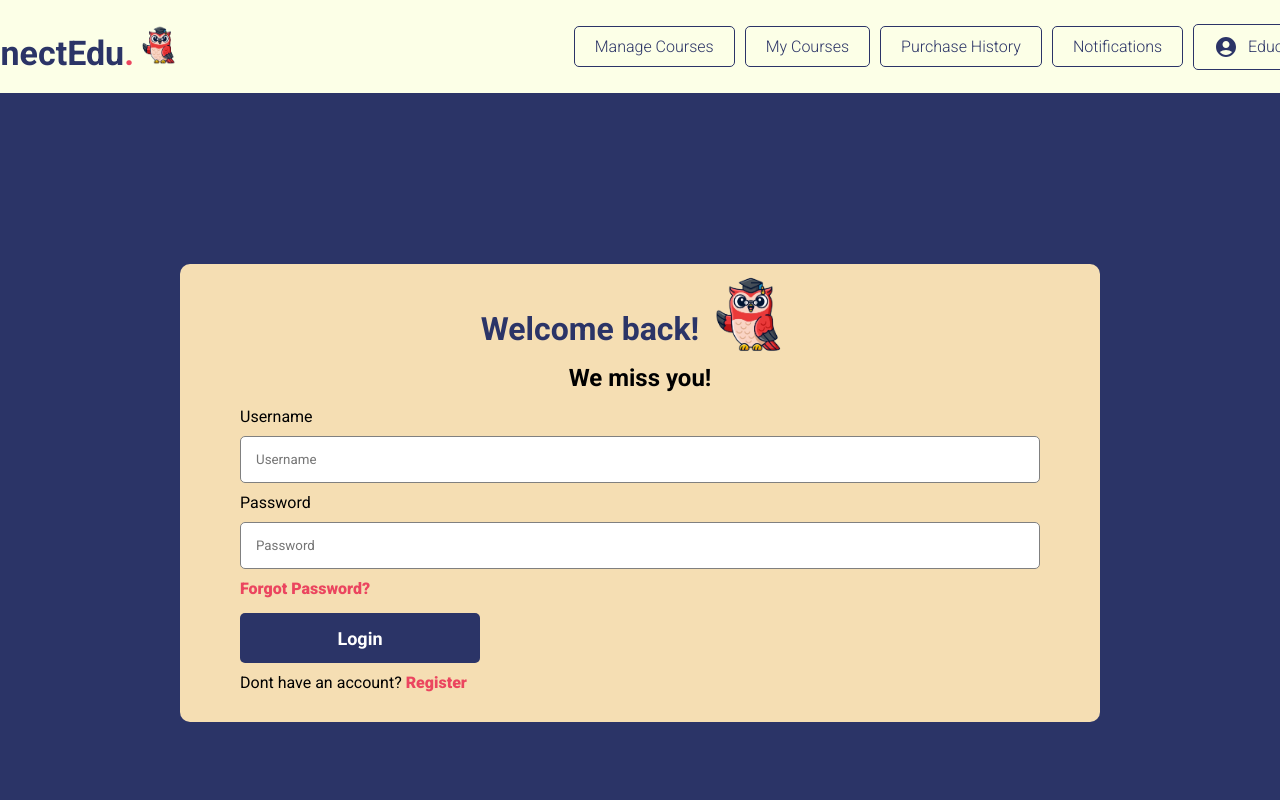
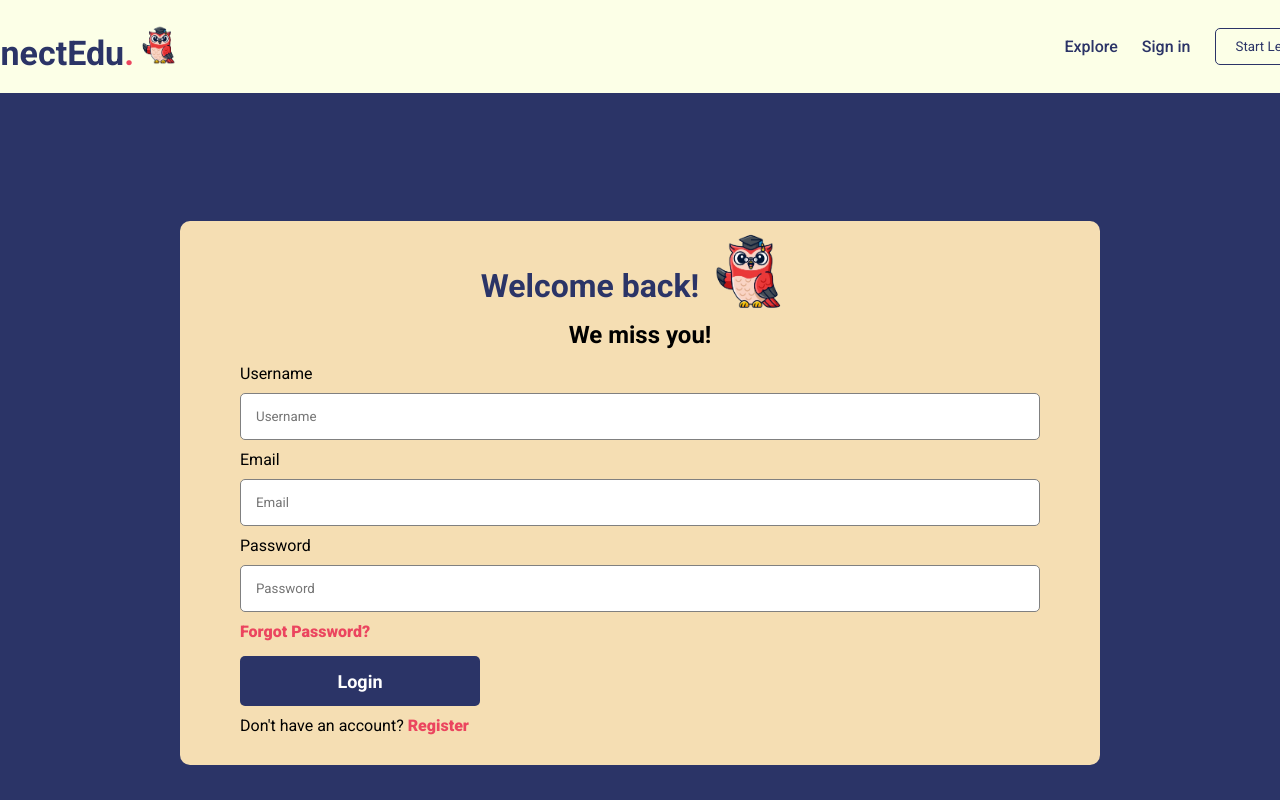
Before and after one commit to Aaron2k02/ConnectEdu, a React (Vite) app in the folder connectedu/: page /login in a window 1280 px wide. Shown: the top 800 px of the page. Built offline with nearby package versions, Linux system fonts and the light colour scheme.

Commit message:
Added local login, logout, update page navigation init

```diff
--- a/connectedu/src/App.jsx
+++ b/connectedu/src/App.jsx
@@ -42,6 +42,17 @@ import EducatorRegister from "./pages/register/educatorsRegister";
 
 function App() {
 
+  //Handle local login annd logout
+  const [currentUser, setCurrentUser] = useState(null);
+
+  const handleLogin = (user) => {
+    setCurrentUser(user);
+  };
+
+  const handleLogout = () => {
+    setCurrentUser(null);
+  };
+
   const [selectedCategory, setSelectedCategory] = useState("");
 
   const filterCoursesByCategory = (category) => {
@@ -51,7 +62,7 @@ function App() {
   const Layout = () => {
     return (
       <div className="app">
-        <Navbar filterCoursesByCategory={filterCoursesByCategory} />
+        <Navbar filterCoursesByCategory={filterCoursesByCategory} currentUser={currentUser} handleLogout={handleLogout} />
         <Outlet />
         <Footer />
       </div>
@@ -65,7 +76,7 @@ function App() {
       children: [
         {
           path: "/",
-          element: <Home />
+          element: <Home/>
         },
         {
           path: "/courses",
@@ -101,7 +112,7 @@ function App() {
         },
         {
           path: '/login',
-          element: <Login />
+          element: <Login handleLogin={handleLogin} />
         },
         {
           path: '/forgotPassword',
@@ -166,11 +177,10 @@ function App() {
         {
           path: '/educatorRegister',
           element: <EducatorRegister/>
-        }
+        },
       ]
     },
   ]);
-
 
   return (
     <div>
--- a/connectedu/src/components/navbar/Navbar.jsx
+++ b/connectedu/src/components/navbar/Navbar.jsx
@@ -3,8 +3,9 @@ import "./Navbar.scss"
 import AccountCircleIcon from '@mui/icons-material/AccountCircle';
 import { Link } from 'react-router-dom';
 import { useLocation } from 'react-router-dom';
+import { useNavigate } from 'react-router-dom';
 
-const Navbar = ({ filterCoursesByCategory }) => {
+const Navbar = ({ currentUser, handleLogout, filterCoursesByCategory }) => {
 
   const [active, setActive] = useState(false);
   const [open, setOpen] = useState(false);
@@ -38,12 +39,16 @@ const Navbar = ({ filterCoursesByCategory }) => {
     filterCoursesByCategory(category);
   };
 
-  const currentUser =
-  {
-    id: 1,
-    userName: "Educators",
-    Role: "Educator", // Role can be "User", "Admin", or "Educator"
+  const logout = () => {
+    handleLogout();
   };
+
+  let navigate = useNavigate();
+
+  const routeSignIn = () => {
+    navigate('/signin');
+  }
+
 
   return (
     <div className={active || (pathname !== "/" && pathname !== "/signin") ? "navbar active" : "navbar"}>
@@ -58,9 +63,9 @@ const Navbar = ({ filterCoursesByCategory }) => {
         <div className='links'>
           {!currentUser && (
             <>
-              <span> Explore </span>
-              <Link className='link' to="/signin">Sign in</Link>
-              <button> Start Learning </button>
+              <Link className='link' to="/courses">Explore</Link>
+              <Link className='link' to="/login">Sign in</Link>
+              <button onClick={routeSignIn}> Start Learning </button>
             </>
           )}
           {currentUser && (
@@ -98,7 +103,7 @@ const Navbar = ({ filterCoursesByCategory }) => {
                       <Link className='link' to="/dashboard/MainDashboard">My Dashboard</Link>
                     </>
                   )}
-                  <Link className='link' to="/">Logout</Link>
+                  <Link className='link' to="/" onClick={logout}>Logout</Link>
                 </div>
               }
             </div>
--- /dev/null
+++ b/connectedu/src/data/userData.js
@@ -0,0 +1,23 @@
+export const users = [
+    {
+        "id": 1,
+        "username": "user1",
+        "email": "user1@example.com",
+        "password": "password1",
+        "role": "User"
+    },
+    {
+        "id": 2,
+        "username": "user2",
+        "email": "user2@example.com",
+        "password": "password2",
+        "role": "Educator"
+    },
+    {
+        "id": 3,
+        "username": "admin",
+        "email": "admin@example.com",
+        "password": "admin123",
+        "role": "Admin"
+    }
+]
--- a/connectedu/src/pages/forgotPass/ForgotPass.jsx
+++ b/connectedu/src/pages/forgotPass/ForgotPass.jsx
@@ -9,19 +9,15 @@ const ForgotPass = () => {
           <form action="">
             <h1>Forgot Password?</h1>
             <div className='input-box'>
-              <input type="email" placeholder=' Email address' required />
+              <input type="email" name="email" placeholder='Email address' required autoComplete='off'/>
             </div>
-
             <button><a href='/forgotPassword/verifyOTP' className="link">Submit</a></button>
           </form>
         </div>
         <div className='right'>
           <img src={"/images/ConnectEduLogo-bg.png"} />
         </div>
-
       </div>
-
-
     </div>
   )
 }
--- a/connectedu/src/pages/login/login.jsx
+++ b/connectedu/src/pages/login/login.jsx
@@ -1,16 +1,20 @@
-import React, { useState } from "react"
-import FormInput from "../register/featured/FormInput"
-import "./login.scss"
+import React, { useState } from "react";
+import FormInput from "../register/featured/FormInput";
+import { useNavigate } from 'react-router-dom';
+import { users } from "../../data/userData"; // Import the JSON data
+import "./login.scss";
 
-const Login = () => {
-  const [values, setValues] = useState({
+const Login = ({ handleLogin }) => {
+
+  const [user, setUser] = useState({
     username: "",
     email: "",
-    password: "",
+    password: ""
+  });
 
-  })
+  let navigate = useNavigate();
 
-  const inputs = [
+  const fields = [
     {
       id: 1,
       name: "username",
@@ -19,55 +23,91 @@ const Login = () => {
       label: "Username",
       required: true
     },
-
     {
       id: 2,
+      name: "email",
+      type: "email",
+      placeholder: "Email",
+      label: "Email",
+      required: true
+    },
+    {
+      id: 3,
       name: "password",
       type: "password",
       placeholder: "Password",
       label: "Password",
-      required: true,
-    },
-
-  ]
-
+      required: true
+    }
+  ];
 
   const handleSubmit = (e) => {
     e.preventDefault();
-
-  }
+    // Find user with matching username, email, and password
+    const matchedUser = users.find(
+      (u) =>
+        u.username === user.username &&
+        u.email === user.email &&
+        u.password === user.password
+    );
+    if (matchedUser) {
+      // Call handleLogin function with the matched user object
+      handleLogin(matchedUser);
+      // Navigate to home page after successful login
+      navigate("/");
+    } else {
+      // Handle invalid credentials
+      if (!user.username || !user.email || !user.password) {
+        alert("Please fill in all fields");
+      } else {
+        alert("Incorrect username, email, or password");
+      }
+    }
+  };
 
   const onChange = (e) => {
-    setValues({ ...values, [e.target.name]: e.target.value })
-  }
+    setUser({ ...user, [e.target.name]: e.target.value });
+  };
+
   return (
-    <div className='login'>
+    <div className="login">
       <div className="container">
         <div className="left">
           <form onSubmit={handleSubmit}>
             <div className="welcome-container">
               <h1>Welcome back!</h1>
-              <img src={"/images/ConnectEduLogo-bg.png"} className="welcome-image" />
+              <img
+                src={"/images/ConnectEduLogo-bg.png"}
+                className="welcome-image"
+                alt="Welcome"
+              />
             </div>
             <h2>We miss you!</h2>
-            {inputs.map((input) => (
-              <FormInput key={input.id}{...input} value={values[input.name]} onChange={onChange} />
+            {fields.map((field) => (
+              <FormInput
+                key={field.id}
+                {...field}
+                value={user[field.name]}
+                onChange={onChange}
+              />
             ))}
-
-
             <div>
-              <a href="/forgotPassword" className="link">Forgot Password?</a>
+              <a href="/forgotPassword" className="link">
+                Forgot Password?
+              </a>
             </div>
             <button>Login</button>
-
             <div className="register-link">
-              Dont have an account? <a href="/signin" className="link">Register</a>
+              Don't have an account?{" "}
+              <a href="/signin" className="link">
+                Register
+              </a>
             </div>
           </form>
         </div>
       </div>
     </div>
-  )
-}
+  );
+};
 
-export default Login
+export default Login;
--- a/connectedu/src/pages/register/featured/FormInput.jsx
+++ b/connectedu/src/pages/register/featured/FormInput.jsx
@@ -2,24 +2,33 @@
 import "./formInput.scss"
 import React, { useEffect, useState } from "react"
 
-const FormInput = (props) => {
+const FormInput = ({ label, errorMessage, name, disabled, onChange, id, ...inputProps }) => {
+
   const [focused, setFocused] = useState(false);
 
-  const { label, errorMessage, onChange, id, disabled, ...inputProps } = props;
-
-  const handleFocus = (e) => {
+  const handleFocus = () => {
     setFocused(true);
   }
+
+  const handleBlur = () => {
+    setFocused(false);
+  };
+
   return (
     <div className="formInput">
       <div className="container">
-        <label>{label}</label>
-        <input {...inputProps} onChange={onChange}
-          onBlur={handleFocus}
+        <label htmlFor={name}>{label}</label>
+        <input
+          {...inputProps}
+          onChange={(e) => onChange(e.target.name, e.target.value)}
+          onBlur={handleBlur}
           onFocus={() =>
-            inputProps.name == "confirmPassword" && setFocused(true)}
+          inputProps.name == "confirmPassword" && setFocused(true)}
           focused={focused.toString()}
-          disabled={disabled} />
+          disabled={disabled}
+          id={name}
+          autoComplete="off" // Add the autocomplete attribute
+        />
         <span>{errorMessage}</span>
       </div>
     </div>
--- a/connectedu/src/pages/register/register.jsx
+++ b/connectedu/src/pages/register/register.jsx
@@ -5,12 +5,6 @@ import React, { useState } from "react"
 
 
 const Register = () => {
-  const [values, setValues] = useState({
-    username: "",
-    email: "",
-    password: "",
-    confirmPass: "",
-  })
 
   const inputs = [
     {
@@ -37,31 +31,43 @@ const Register = () => {
       name: "password",
       type: "password",
       placeholder: "Password",
-      errorMessage: "Password should be 8-12 charcters and include 1 letter, 1 number and 1 special character",
+      errorMessage: "Password should be 8-12 characters and include 1 letter, 1 number, and 1 special character",
       label: "Password",
-      pattern: `^(?=.*[0-9])(?-.*[a-zA-Z])(?=.*[!@#$%^&*])[a-zA-Z)-9!@#$%^&*](8,20)$`,
+      pattern: `^(?=.*[0-9])(?=.*[a-zA-Z])(?=.*[!@#$%^&*])[a-zA-Z0-9!@#$%^&*]{8,20}$`,
       required: true,
     },
     {
-      id: 1,
-      name: "confirmPAss",
+      id: 4,
+      name: "confirmPass",
       type: "password",
       placeholder: "Confirm Password",
-      errorMessage: "Password is not a match",
+      errorMessage: "Password does not match",
       label: "Confirm Password",
       required: true
     },
-  ]
+  ];
 
+  const [values, setValues] = useState({
+    username: "",
+    email: "",
+    password: "",
+    confirmPass: "",
+  })
 
   const handleSubmit = (e) => {
     e.preventDefault();
     const data = new FormData(e.target)
   }
 
+  const handleChange = (e) => {
+    const { name, value } = e.target;
+    setValues({ ...values, [name]: value });
+  };
+
   const onChange = (e) => {
     setValues({ ...values, [e.target.name]: e.target.value })
   }
+
   return (
     <div className='register'>
       <div className="container">
@@ -69,7 +75,18 @@ const Register = () => {
           <form onSubmit={handleSubmit}>
             <h1>Register an account</h1>
             {inputs.map((input) => (
-              <FormInput key={input.id}{...input} value={values[input.name]} onChange={onChange} />
+              <div key={input.id} className="form-group">
+                <FormInput
+                  label={input.label}
+                  errorMessage={input.errorMessage}
+                  id={input.name} // Assign input name as id
+                  type={input.type}
+                  placeholder={input.placeholder}
+                  value={values[input.name]}
+                  onChange={handleChange}
+                  name={input.name}
+                />
+              </div>
             ))}
             <div className='Login'>
               Already have an account? <a href='/login' className='link'>Login</a>
```
Also changed, not shown: connectedu/src/components/featured/Featured.jsx (+14 -6 lines), connectedu/src/pages/home/home.jsx (+11 -2 lines).
